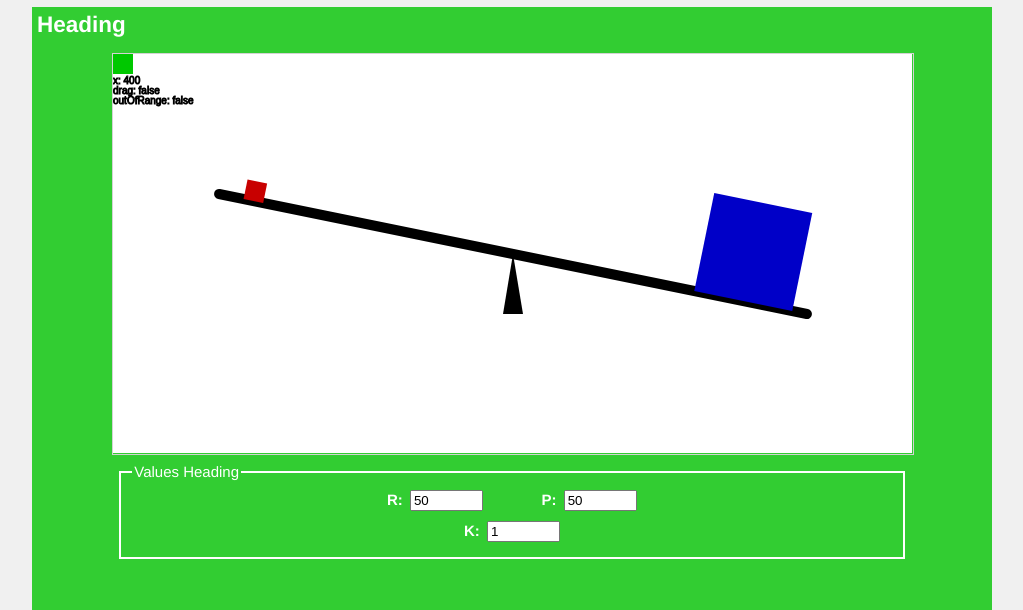
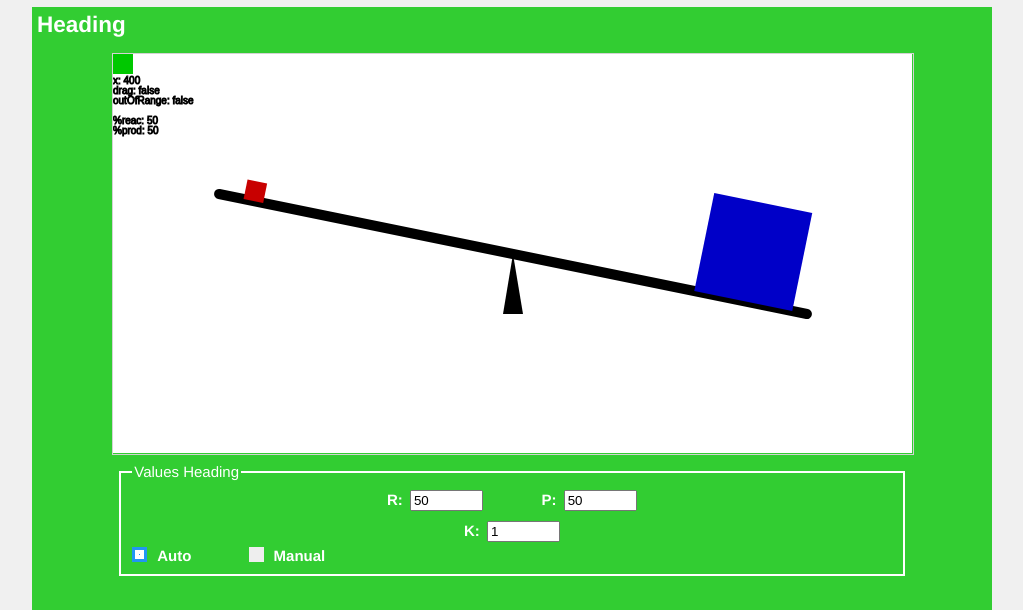
Before and after one commit to cstaier/EquilibriumVisualization, a plain HTML site: page index.html in a window 1280 px wide. Shown: the part 108-718 px from the top of the page, without its empty margins (128-1151 px from the left). Drawn offline with nearby package versions, Linux system fonts and the light colour scheme.

Commit message:
Added radio buttons for changing game mode
New Stuff:
*Was able to pull reactant and product percentage values from the HTML to the JavaScript; will work on manipulating those values.
*Added radio buttons to signal change of game mode; will have to work on changing state variable to accommodate change.

Still to Work On:
*Fix fulcrum boundary animation mishap
*Changing and formatting website (though this is less of a concern at the moment)

```diff
--- a/index.html
+++ b/index.html
@@ -56,6 +56,14 @@
 										<input type="text" name="equil" value="1" size="6">
 									</div>
 								</div>
+									<label class="container">Auto
+										<input type="radio" name="mode" value="auto" checked>
+										<span class="select"></span>
+									</label>
+									<label class="container">Manual
+										<input type="radio" name="mode" value="manual">
+										<span class="select"></span>
+									</label>
 							</fieldset>
 						</form>
 					</article>
--- a/javascript.js
+++ b/javascript.js
@@ -15,7 +15,7 @@ const MIN_SIZE = 20, MAX_SIZE = 100;
 var mouse = {
     x: 0,
     y: 0
-}
+};
 
 var dragBox = {
     x: max_left,
@@ -25,7 +25,7 @@ var dragBox = {
     draw: function() {
 
     }
-}
+};
 
 var fulcrum = {
     x: centerX,
@@ -132,7 +132,7 @@ var positions = {
     clientY: 0,
     screenX: 0,
     screenY: 0
-}
+};
 
 /*  Initializes important variables for animation.
  */
@@ -163,7 +163,8 @@ function draw() {
     canvasLeft = getPosition(canvas).x;
     canvasTop = getPosition(canvas).y;
 
-    document.getElementsByName("%prod").value; // Not sure what this was being used for
+    var perc_prod = document.getElementsByName("%prod")[0].value;
+    var perc_reac = document.getElementsByName("%reac")[0].value;
 
     // Set angle according to limit (Seesaw cannot tip below the bottom of the fulcrum).
     var maxAngle = Math.asin( (fulcrum.h) / (seesaw.length - (fulcrum.x - seesaw.left)) );
@@ -181,6 +182,8 @@ function draw() {
     ctx.strokeText("x: " + fulcrum.x, mouse.x, mouse.y + 30);
     ctx.strokeText("drag: " + drag, mouse.x, mouse.y + 40);
     ctx.strokeText("outOfRange: " + fulcrum.outOfRange(), mouse.x, mouse.y + 50);
+    ctx.strokeText("%reac: " + perc_reac, mouse.x, mouse.y + 70);
+    ctx.strokeText("%prod: " + perc_prod, mouse.x, mouse.y + 80);
     /*
     ctx.strokeText("clientX" + positions.clientX, mouse.x, mouse.y + 70);
     ctx.strokeText("clientY" + positions.clientY, mouse.x, mouse.y + 80);
--- a/style.css
+++ b/style.css
@@ -83,7 +83,7 @@ section > p, h3 {
 article {
 	width: 800px;
 	height: 400px;
-	margin: 15px auto 110px;
+	margin: 15px auto 160px;
 	background-color: white;
 }
 
@@ -97,8 +97,62 @@ label {
 	font-weight: bold;
 }
 
-input {
+.container {
+  position: relative;
+  padding-left: 25px;
+  padding-right: 50px;
+  cursor: pointer;
+  -webkit-user-select: none;
+  -moz-user-select: none;
+  -ms-user-select: none;
+  user-select: none;
+}
 
+.container input {
+  position: absolute;
+  opacity: 0;
+  cursor: pointer;
+  height: 0;
+  width: 0;
+}
+
+.select {
+  position: absolute;
+  top: 0;
+  left: 0;
+  height: 15px;
+  width: 15px;
+  background-color: #eee;
+}
+
+.container:hover input ~ .select {
+  background-color: #ccc;
+}
+
+.container input:checked ~ .select {
+  background-color: #2196F3;
+}
+
+.select:after {
+  content: "";
+  position: absolute;
+  display: none;
+}
+
+.container input:checked ~ .select:after {
+  display: block;
+}
+
+.container .select:after {
+  left: 3px;
+  top: 3px;
+  width: 1px;
+  height: 1px;
+  border: solid white 4px;
+}
+
+input[type=radio]{
+	cursor: pointer;
 }
 
 form {
```
Lines whose indentation alone changed are shown as unchanged.
